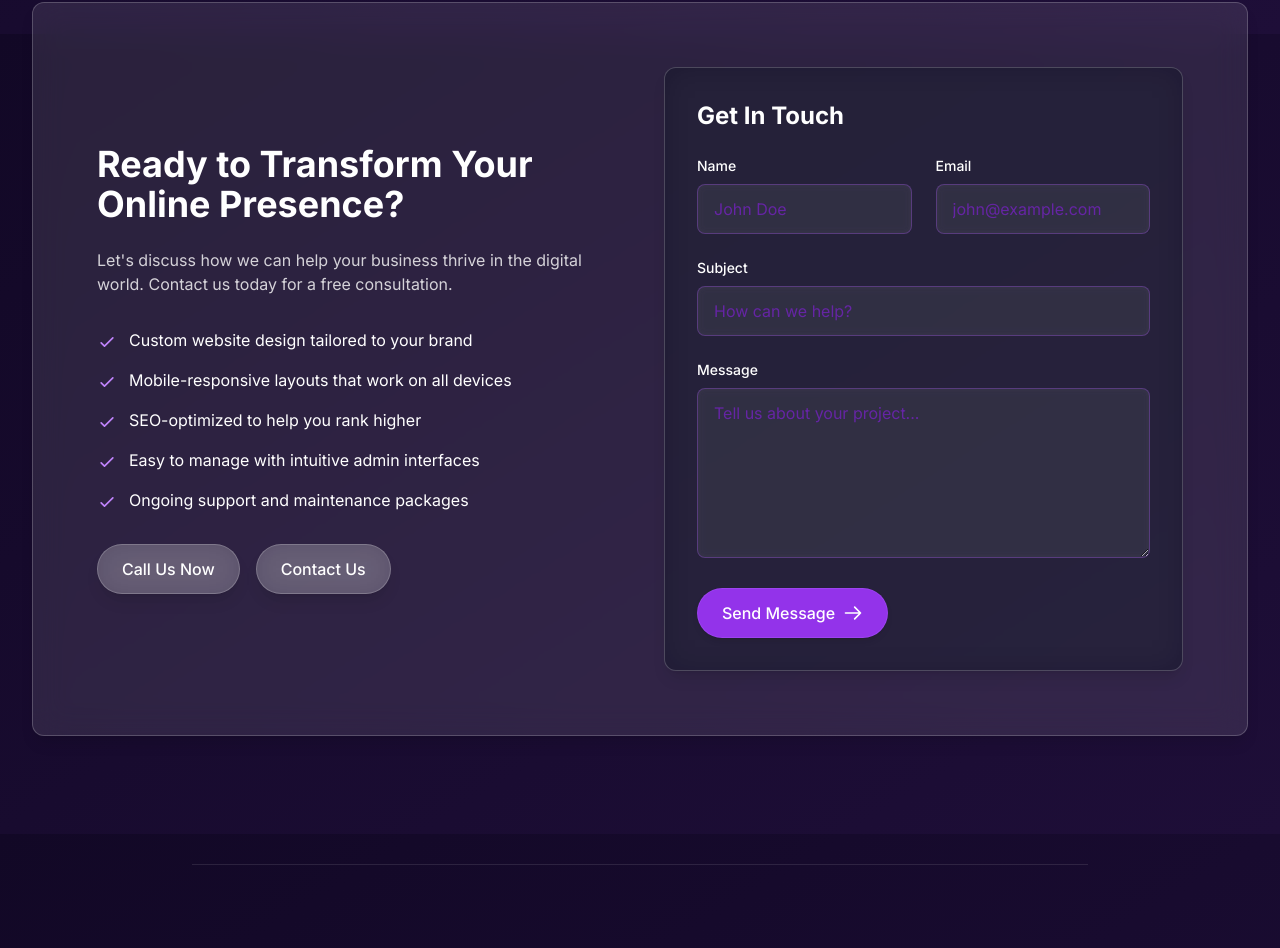
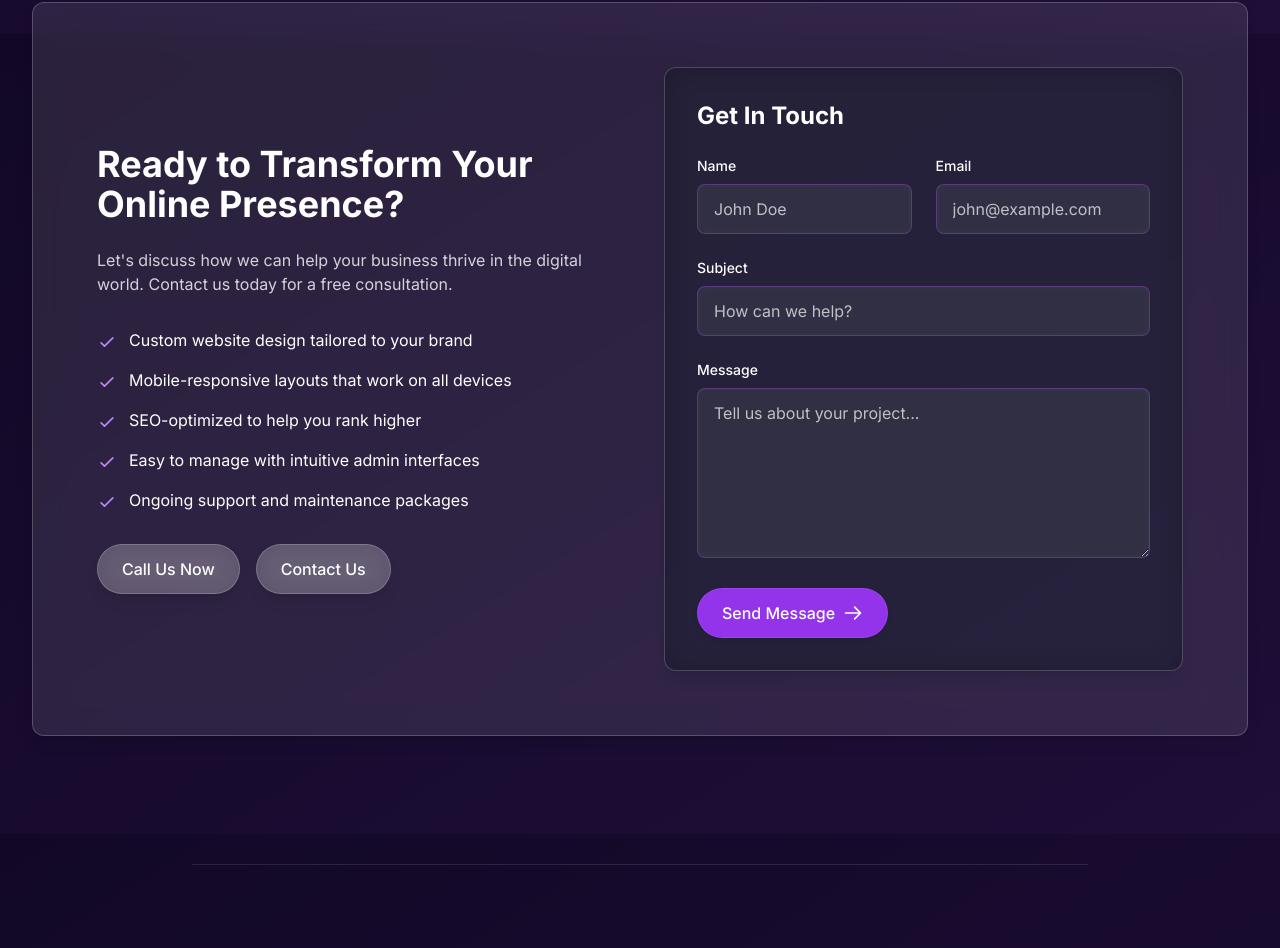
Before and after one commit to matthewmarleyuk/EK-Web-Design, a Next.js app: page / in a window 1280 px wide. Shown: the part 5566-6514 px from the top of the page. Built offline with nearby package versions, Linux system fonts and the light colour scheme.

Commit message:
Update form placeholder text color to white for better visibility

```diff
--- a/src/components/ContactForm.tsx
+++ b/src/components/ContactForm.tsx
@@ -70,7 +70,7 @@ export default function ContactForm() {
           <input
             type="text"
             id="name"
-            className="w-full bg-white/10 backdrop-blur-sm border border-purple-500/30 rounded-lg px-4 py-3 text-purple-300 placeholder-purple-700/70 focus:outline-none focus:ring-2 focus:ring-purple-500"
+            className="w-full bg-white/10 backdrop-blur-sm border border-purple-500/30 rounded-lg px-4 py-3 text-purple-300 placeholder-white/70 focus:outline-none focus:ring-2 focus:ring-purple-500"
             placeholder="John Doe"
             value={formData.name}
             onChange={handleChange}
@@ -83,7 +83,7 @@ export default function ContactForm() {
           <input
             type="email"
             id="email"
-            className="w-full bg-white/10 backdrop-blur-sm border border-purple-500/30 rounded-lg px-4 py-3 text-purple-300 placeholder-purple-700/70 focus:outline-none focus:ring-2 focus:ring-purple-500"
+            className="w-full bg-white/10 backdrop-blur-sm border border-purple-500/30 rounded-lg px-4 py-3 text-purple-300 placeholder-white/70 focus:outline-none focus:ring-2 focus:ring-purple-500"
             placeholder="john@example.com"
             value={formData.email}
             onChange={handleChange}
@@ -97,7 +97,7 @@ export default function ContactForm() {
         <input
           type="text"
           id="subject"
-          className="w-full bg-white/10 backdrop-blur-sm border border-purple-500/30 rounded-lg px-4 py-3 text-purple-300 placeholder-purple-700/70 focus:outline-none focus:ring-2 focus:ring-purple-500"
+          className="w-full bg-white/10 backdrop-blur-sm border border-purple-500/30 rounded-lg px-4 py-3 text-purple-300 placeholder-white/70 focus:outline-none focus:ring-2 focus:ring-purple-500"
           placeholder="How can we help?"
           value={formData.subject}
           onChange={handleChange}
@@ -110,7 +110,7 @@ export default function ContactForm() {
         <textarea
           id="message"
           rows={6}
-          className="w-full bg-white/10 backdrop-blur-sm border border-purple-500/30 rounded-lg px-4 py-3 text-purple-300 placeholder-purple-700/70 focus:outline-none focus:ring-2 focus:ring-purple-500"
+          className="w-full bg-white/10 backdrop-blur-sm border border-purple-500/30 rounded-lg px-4 py-3 text-purple-300 placeholder-white/70 focus:outline-none focus:ring-2 focus:ring-purple-500"
           placeholder="Tell us about your project..."
           value={formData.message}
           onChange={handleChange}
```
